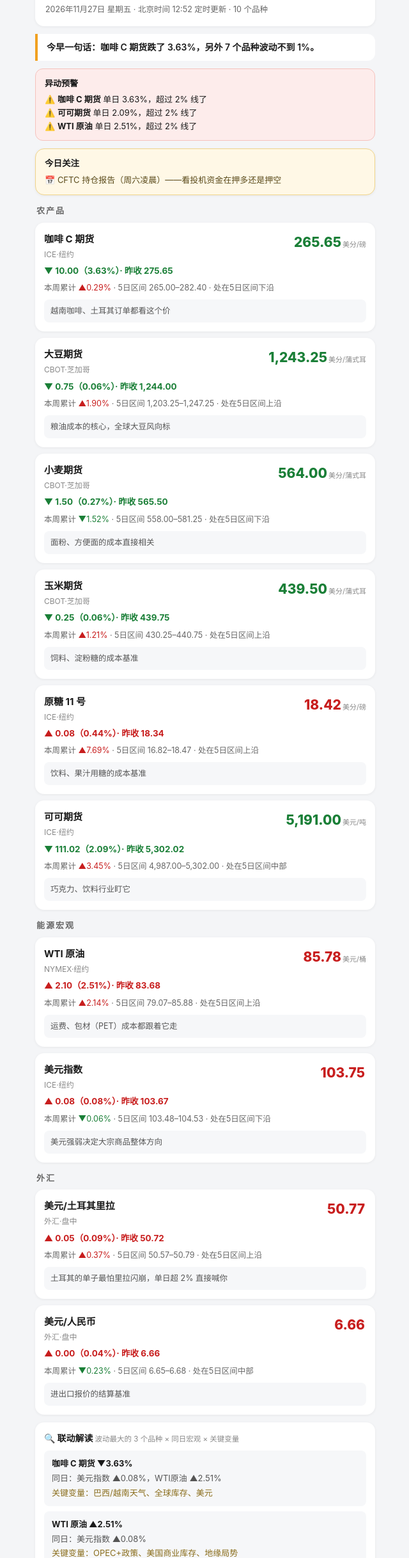
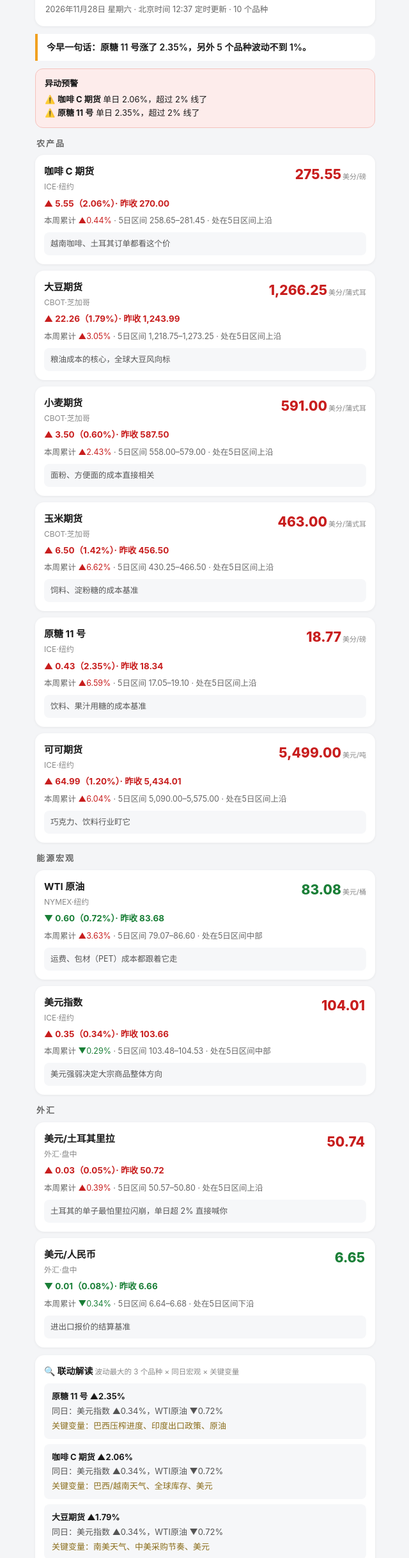
Before and after one commit to feiyanwang56-wq/morning-brief, a plain HTML site: page index.html in a window 1280 px wide. Shown: the part 186-2621 px from the top of the page at 64% size, without its empty margins (319-959 px from the left). Drawn offline with Linux system fonts and the light colour scheme.

Commit message:
早报 2026-11-28

```diff
--- a/index.html
+++ b/index.html
@@ -1,6 +1,6 @@
 <!doctype html><html lang="zh-CN"><head><meta charset="utf-8"/>
 <meta name="viewport" content="width=device-width,initial-scale=1"/>
-<title>大宗商品早报 · 2026年11月27日</title><style>
+<title>大宗商品早报 · 2026年11月28日</title><style>
 *{box-sizing:border-box}body{margin:0;font-family:-apple-system,"PingFang SC","Noto Sans SC","Microsoft YaHei",sans-serif;background:#f4f5f7;color:#1a1a1a;line-height:1.6}
 .wrap{max-width:560px;margin:0 auto;padding:14px 14px 30px}
 .flow{background:#101828;color:#fff;border-radius:14px;padding:12px 14px;font-size:12.5px;margin-bottom:12px}
@@ -46,76 +46,76 @@
 <div class="step"><b>🔎</b>自动抓取行情</div><div class="arr">→</div>
 <div class="step"><b>🧠</b>生成中文早报</div><div class="arr">→</div>
 <div class="step"><b>📲</b>推送到手机</div></div></div>
-<div class="hdr"><h1>☀️ 大宗商品早报</h1><div class="sub">2026年11月27日 星期五 · 北京时间 12:52 定时更新 · 10 个品种</div></div>
-<div class="one">今早一句话：咖啡 C 期货跌了 3.63%，另外 7 个品种波动不到 1%。</div>
-<div class='alert on'><div class='at'>异动预警</div><div class='aitem'>⚠️ <b>咖啡 C 期货</b> 单日 3.63%，超过 2% 线了</div><div class='aitem'>⚠️ <b>可可期货</b> 单日 2.09%，超过 2% 线了</div><div class='aitem'>⚠️ <b>WTI 原油</b> 单日 2.51%，超过 2% 线了</div></div>
-<div class='watch'><div class='wt'>今日关注</div><div class='witem'>📅 CFTC 持仓报告（周六凌晨）——看投机资金在押多还是押空</div></div>
+<div class="hdr"><h1>☀️ 大宗商品早报</h1><div class="sub">2026年11月28日 星期六 · 北京时间 12:37 定时更新 · 10 个品种</div></div>
+<div class="one">今早一句话：原糖 11 号涨了 2.35%，另外 5 个品种波动不到 1%。</div>
+<div class='alert on'><div class='at'>异动预警</div><div class='aitem'>⚠️ <b>咖啡 C 期货</b> 单日 2.06%，超过 2% 线了</div><div class='aitem'>⚠️ <b>原糖 11 号</b> 单日 2.35%，超过 2% 线了</div></div>
+
 <div class="gtitle">农产品</div><div class="card">
 <div class="ch"><div><div class="cn">咖啡 C 期货</div><div class="cm">ICE·纽约</div></div>
-<div class="pv dn">265.65<span class="unit">美分/磅</span></div></div>
-<div class="cd dn"><span class="arrow">▼</span> 10.00（3.63%）· 昨收 275.65</div>
-<div class="wk">本周累计 <span class="up">▲0.29%</span> · 5日区间 265.00–282.40 · 处在5日区间下沿</div>
+<div class="pv up">275.55<span class="unit">美分/磅</span></div></div>
+<div class="cd up"><span class="arrow">▲</span> 5.55（2.06%）· 昨收 270.00</div>
+<div class="wk">本周累计 <span class="up">▲0.44%</span> · 5日区间 258.65–281.45 · 处在5日区间上沿</div>
 <div class="why">越南咖啡、土耳其订单都看这个价</div></div><div class="card">
 <div class="ch"><div><div class="cn">大豆期货</div><div class="cm">CBOT·芝加哥</div></div>
-<div class="pv dn">1,243.25<span class="unit">美分/蒲式耳</span></div></div>
-<div class="cd dn"><span class="arrow">▼</span> 0.75（0.06%）· 昨收 1,244.00</div>
-<div class="wk">本周累计 <span class="up">▲1.90%</span> · 5日区间 1,203.25–1,247.25 · 处在5日区间上沿</div>
+<div class="pv up">1,266.25<span class="unit">美分/蒲式耳</span></div></div>
+<div class="cd up"><span class="arrow">▲</span> 22.26（1.79%）· 昨收 1,243.99</div>
+<div class="wk">本周累计 <span class="up">▲3.05%</span> · 5日区间 1,218.75–1,273.25 · 处在5日区间上沿</div>
 <div class="why">粮油成本的核心，全球大豆风向标</div></div><div class="card">
 <div class="ch"><div><div class="cn">小麦期货</div><div class="cm">CBOT·芝加哥</div></div>
-<div class="pv dn">564.00<span class="unit">美分/蒲式耳</span></div></div>
-<div class="cd dn"><span class="arrow">▼</span> 1.50（0.27%）· 昨收 565.50</div>
-<div class="wk">本周累计 <span class="dn">▼1.52%</span> · 5日区间 558.00–581.25 · 处在5日区间下沿</div>
+<div class="pv up">591.00<span class="unit">美分/蒲式耳</span></div></div>
+<div class="cd up"><span class="arrow">▲</span> 3.50（0.60%）· 昨收 587.50</div>
+<div class="wk">本周累计 <span class="up">▲2.43%</span> · 5日区间 558.00–579.00 · 处在5日区间上沿</div>
 <div class="why">面粉、方便面的成本直接相关</div></div><div class="card">
 <div class="ch"><div><div class="cn">玉米期货</div><div class="cm">CBOT·芝加哥</div></div>
-<div class="pv dn">439.50<span class="unit">美分/蒲式耳</span></div></div>
-<div class="cd dn"><span class="arrow">▼</span> 0.25（0.06%）· 昨收 439.75</div>
-<div class="wk">本周累计 <span class="up">▲1.21%</span> · 5日区间 430.25–440.75 · 处在5日区间上沿</div>
+<div class="pv up">463.00<span class="unit">美分/蒲式耳</span></div></div>
+<div class="cd up"><span class="arrow">▲</span> 6.50（1.42%）· 昨收 456.50</div>
+<div class="wk">本周累计 <span class="up">▲6.62%</span> · 5日区间 430.25–466.50 · 处在5日区间上沿</div>
 <div class="why">饲料、淀粉糖的成本基准</div></div><div class="card">
 <div class="ch"><div><div class="cn">原糖 11 号</div><div class="cm">ICE·纽约</div></div>
-<div class="pv up">18.42<span class="unit">美分/磅</span></div></div>
-<div class="cd up"><span class="arrow">▲</span> 0.08（0.44%）· 昨收 18.34</div>
-<div class="wk">本周累计 <span class="up">▲7.69%</span> · 5日区间 16.82–18.47 · 处在5日区间上沿</div>
+<div class="pv up">18.77<span class="unit">美分/磅</span></div></div>
+<div class="cd up"><span class="arrow">▲</span> 0.43（2.35%）· 昨收 18.34</div>
+<div class="wk">本周累计 <span class="up">▲6.59%</span> · 5日区间 17.05–19.10 · 处在5日区间上沿</div>
 <div class="why">饮料、果汁用糖的成本基准</div></div><div class="card">
 <div class="ch"><div><div class="cn">可可期货</div><div class="cm">ICE·纽约</div></div>
-<div class="pv dn">5,191.00<span class="unit">美元/吨</span></div></div>
-<div class="cd dn"><span class="arrow">▼</span> 111.02（2.09%）· 昨收 5,302.02</div>
-<div class="wk">本周累计 <span class="up">▲3.45%</span> · 5日区间 4,987.00–5,302.00 · 处在5日区间中部</div>
+<div class="pv up">5,499.00<span class="unit">美元/吨</span></div></div>
+<div class="cd up"><span class="arrow">▲</span> 64.99（1.20%）· 昨收 5,434.01</div>
+<div class="wk">本周累计 <span class="up">▲6.04%</span> · 5日区间 5,090.00–5,575.00 · 处在5日区间上沿</div>
 <div class="why">巧克力、饮料行业盯它</div></div><div class="gtitle">能源宏观</div><div class="card">
 <div class="ch"><div><div class="cn">WTI 原油</div><div class="cm">NYMEX·纽约</div></div>
-<div class="pv up">85.78<span class="unit">美元/桶</span></div></div>
-<div class="cd up"><span class="arrow">▲</span> 2.10（2.51%）· 昨收 83.68</div>
-<div class="wk">本周累计 <span class="up">▲2.14%</span> · 5日区间 79.07–85.88 · 处在5日区间上沿</div>
+<div class="pv dn">83.08<span class="unit">美元/桶</span></div></div>
+<div class="cd dn"><span class="arrow">▼</span> 0.60（0.72%）· 昨收 83.68</div>
+<div class="wk">本周累计 <span class="up">▲3.63%</span> · 5日区间 79.07–86.60 · 处在5日区间中部</div>
 <div class="why">运费、包材（PET）成本都跟着它走</div></div><div class="card">
 <div class="ch"><div><div class="cn">美元指数</div><div class="cm">ICE·纽约</div></div>
-<div class="pv up">103.75<span class="unit"></span></div></div>
-<div class="cd up"><span class="arrow">▲</span> 0.08（0.08%）· 昨收 103.67</div>
-<div class="wk">本周累计 <span class="dn">▼0.06%</span> · 5日区间 103.48–104.53 · 处在5日区间下沿</div>
+<div class="pv up">104.01<span class="unit"></span></div></div>
+<div class="cd up"><span class="arrow">▲</span> 0.35（0.34%）· 昨收 103.66</div>
+<div class="wk">本周累计 <span class="dn">▼0.29%</span> · 5日区间 103.48–104.53 · 处在5日区间中部</div>
 <div class="why">美元强弱决定大宗商品整体方向</div></div><div class="gtitle">外汇</div><div class="card">
 <div class="ch"><div><div class="cn">美元/土耳其里拉</div><div class="cm">外汇·盘中</div></div>
-<div class="pv up">50.77<span class="unit"></span></div></div>
-<div class="cd up"><span class="arrow">▲</span> 0.05（0.09%）· 昨收 50.72</div>
-<div class="wk">本周累计 <span class="up">▲0.37%</span> · 5日区间 50.57–50.79 · 处在5日区间上沿</div>
+<div class="pv up">50.74<span class="unit"></span></div></div>
+<div class="cd up"><span class="arrow">▲</span> 0.03（0.05%）· 昨收 50.72</div>
+<div class="wk">本周累计 <span class="up">▲0.39%</span> · 5日区间 50.57–50.80 · 处在5日区间上沿</div>
 <div class="why">土耳其的单子最怕里拉闪崩，单日超 2% 直接喊你</div></div><div class="card">
 <div class="ch"><div><div class="cn">美元/人民币</div><div class="cm">外汇·盘中</div></div>
-<div class="pv up">6.66<span class="unit"></span></div></div>
-<div class="cd up"><span class="arrow">▲</span> 0.00（0.04%）· 昨收 6.66</div>
-<div class="wk">本周累计 <span class="dn">▼0.23%</span> · 5日区间 6.65–6.68 · 处在5日区间中部</div>
+<div class="pv dn">6.65<span class="unit"></span></div></div>
+<div class="cd dn"><span class="arrow">▼</span> 0.01（0.08%）· 昨收 6.66</div>
+<div class="wk">本周累计 <span class="dn">▼0.34%</span> · 5日区间 6.64–6.68 · 处在5日区间下沿</div>
 <div class="why">进出口报价的结算基准</div></div>
 <div class="read"><div class="rt">🔍 联动解读 <span class="rsub">波动最大的 3 个品种 × 同日宏观 × 关键变量</span></div>
-<div class="ritem"><b>咖啡 C 期货 ▼3.63%</b>
-<div class="rmeta">同日：美元指数 ▲0.08%，WTI原油 ▲2.51%</div>
-<div class="drv">关键变量：巴西/越南天气、全球库存、美元</div></div><div class="ritem"><b>WTI 原油 ▲2.51%</b>
-<div class="rmeta">同日：美元指数 ▲0.08%</div>
-<div class="drv">关键变量：OPEC+政策、美国商业库存、地缘局势</div></div><div class="ritem"><b>可可期货 ▼2.09%</b>
-<div class="rmeta">同日：美元指数 ▲0.08%，WTI原油 ▲2.51%</div>
-<div class="drv">关键变量：西非天气、产区病害、全球库存</div></div>
+<div class="ritem"><b>原糖 11 号 ▲2.35%</b>
+<div class="rmeta">同日：美元指数 ▲0.34%，WTI原油 ▼0.72%</div>
+<div class="drv">关键变量：巴西压榨进度、印度出口政策、原油</div></div><div class="ritem"><b>咖啡 C 期货 ▲2.06%</b>
+<div class="rmeta">同日：美元指数 ▲0.34%，WTI原油 ▼0.72%</div>
+<div class="drv">关键变量：巴西/越南天气、全球库存、美元</div></div><div class="ritem"><b>大豆期货 ▲1.79%</b>
+<div class="rmeta">同日：美元指数 ▲0.34%，WTI原油 ▼0.72%</div>
+<div class="drv">关键变量：南美天气、中美采购节奏、美元</div></div>
 <div class="rnote">以上是关联市场对照 + 该品种的关键变量框架；某天具体的涨跌原因需要结合新闻面，demo 版不编造，完整版接入新闻源后由大模型生成归因。</div></div>
 <div class="rule"><b>📌 盯盘逻辑</b><br>
 · 单日波动 ≥2% 就标红，直接推到你手机上<br>
 · 里拉单独盯——土耳其的单子最怕它突然贬值<br>
 · 每周五加一份周报：本周复盘 + 下周看点</div>
 <div class="ft">数据：Yahoo Finance 指示性行情（ICE·纽约 / CBOT·芝加哥 / NYMEX / 外汇盘中）<br>
-本次抓取时间：北京时间 2026-11-27 12:52（定时抓取，非实时）<br>
+本次抓取时间：北京时间 2026-11-28 12:37（定时抓取，非实时）<br>
 行情源链接：<a href="https://finance.yahoo.com/quote/KC=F">咖啡 C 期货</a> · <a href="https://finance.yahoo.com/quote/ZS=F">大豆期货</a> · <a href="https://finance.yahoo.com/quote/ZW=F">小麦期货</a> · <a href="https://finance.yahoo.com/quote/ZC=F">玉米期货</a> · <a href="https://finance.yahoo.com/quote/SB=F">原糖 11 号</a> · <a href="https://finance.yahoo.com/quote/CC=F">可可期货</a> · <a href="https://finance.yahoo.com/quote/CL=F">WTI 原油</a> · <a href="https://finance.yahoo.com/quote/DX-Y.NYB">美元指数</a> · <a href="https://finance.yahoo.com/quote/TRY=X">美元/土耳其里拉</a> · <a href="https://finance.yahoo.com/quote/CNY=X">美元/人民币</a><br>
 demo 版 · 正式版可接马来西亚 BMD 棕榈油、郑商所 PTA/MEG；深度归因需接入新闻源</div>
 </div><p style="text-align:center;margin:32px 0"><a href="history.html">查看历史记录</a></p></body></html>
```
Also changed, not shown: history.html (+2 -1 lines), history/2026-11-28.html (added, +121 -0 lines).
